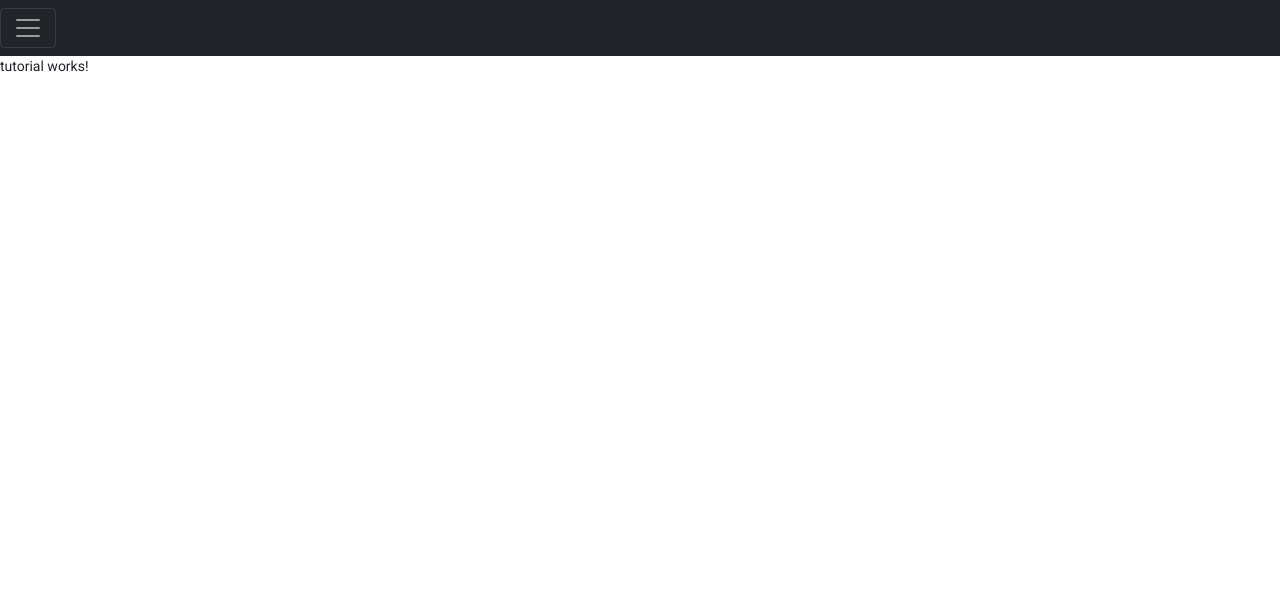
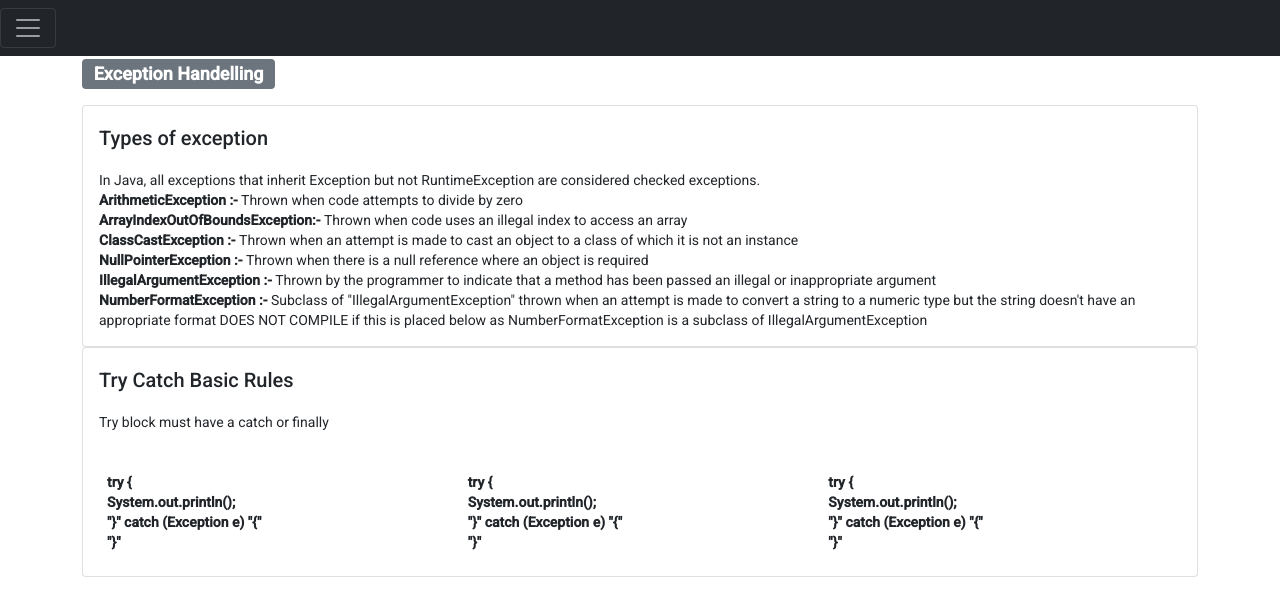
Before and after one commit to justamitsaha/amit-tutorial, an Angular app: page /java/tutorials in a window 1280 px wide. Shown: the top 616 px of the page. Built offline with nearby package versions, Linux system fonts and the light colour scheme.

Commit message:
Template changes

```diff
--- a/src/app/shared/navbar/navbar.component.css
+++ b/src/app/shared/navbar/navbar.component.css
@@ -1,7 +1,7 @@
 .mat-expansion-panel {
     background-color: #212529;
     color: white !important;
-    width: 25%;
+    width: 10%;
     border-top-right-radius: 0px !important;
     border-top-left-radius: 0px !important
 }
--- a/src/app/tutorial/tutorial.component.html
+++ b/src/app/tutorial/tutorial.component.html
@@ -1 +1,66 @@
-<p>tutorial works!</p>
+<div class="container">
+    <h1><span class="badge bg-secondary">Exception Handelling</span></h1>
+    <div class="card">
+        <div class="card-body">
+            <h2 class="card-title">Types of exception</h2>
+            <p class="card-text">In Java, all exceptions that inherit Exception but not RuntimeException are considered
+                checked exceptions.
+                <br> <b> ArithmeticException :-</b> Thrown when code attempts to divide by zero
+
+                <br> <b>ArrayIndexOutOfBoundsException:- </b> Thrown when code uses an illegal index to access an array
+
+                <br> <b>ClassCastException :- </b>Thrown when an attempt is made to cast an object to a class of which
+                it is
+                not an instance
+
+                <br> <b>NullPointerException :- </b>Thrown when there is a null reference where an object is required
+
+                <br> <b>IllegalArgumentException :-</b> Thrown by the programmer to indicate that a method has been
+                passed an
+                illegal or inappropriate argument
+
+                <br> <b>NumberFormatException :- </b>Subclass of "IllegalArgumentException" thrown when an attempt is
+                made to
+                convert a string to a numeric type but the string doesn't have an appropriate format
+
+                DOES NOT COMPILE if this is placed below as NumberFormatException is a
+                subclass of IllegalArgumentException
+            </p>
+        </div>
+    </div>
+
+    <div class="card">
+        <div class="card-body">
+            <h2 class="card-title">Try Catch Basic Rules</h2>
+            <p class="card-text">
+                Try block must have a catch or finally
+            </p>
+            <div class="d-flex">
+                <div class="p-2 flex-fill">
+                    <b>
+                        <br>try {{ '{' }}
+                        <br>System.out.println();
+                        <br>"{{ '}' }}" catch (Exception e) "{{ '{' }}"
+                        <br>"{{ '}' }}"
+                    </b>
+                </div>
+                <div class="p-2 flex-fill">
+                    <b>
+                        <br>try {{ '{' }}
+                        <br>System.out.println();
+                        <br>"{{ '}' }}" catch (Exception e) "{{ '{' }}"
+                        <br>"{{ '}' }}"
+                    </b>
+                </div>
+                <div class="p-2 flex-fill">
+                    <b>
+                        <br>try {{ '{' }}
+                        <br>System.out.println();
+                        <br>"{{ '}' }}" catch (Exception e) "{{ '{' }}"
+                        <br>"{{ '}' }}"
+                    </b>
+                </div>
+            </div>
+        </div>
+    </div>
+</div>
```
